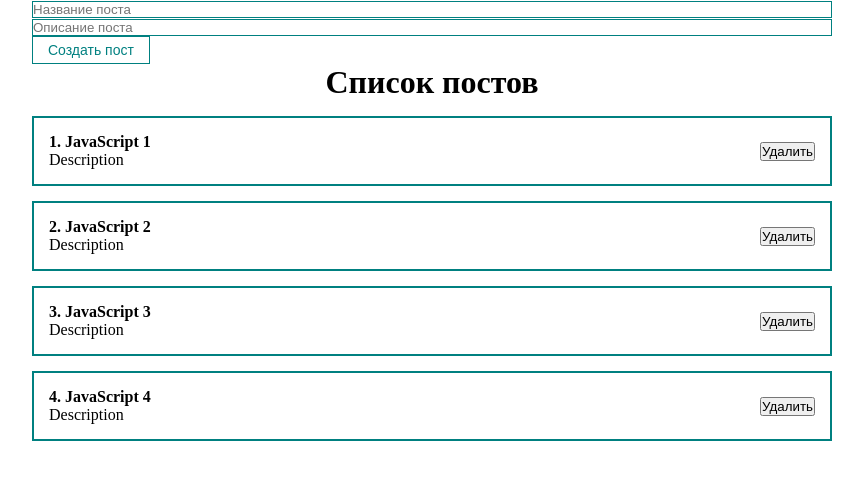
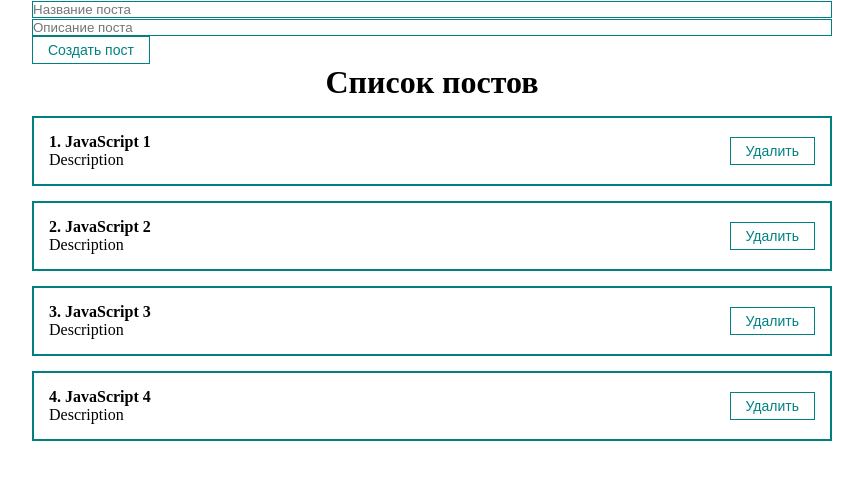
Before and after one commit to disgrace504/react-fund-curse-ts-vite, a React (Vite) app: page / in a window 1280 px wide. Shown: the top 480 px of the page, without its empty margins (208-1071 px from the left). Built offline with nearby package versions, Linux system fonts and the light colour scheme.

Commit message:
Сделал возможность удаления постов

```diff
--- a/src/App.tsx
+++ b/src/App.tsx
@@ -2,6 +2,7 @@ import './styles/App.scss'
 import { useState } from 'react'
 import { PostList } from './components/UI/PostList/PostList'
 import { CreatePostForm } from './components/UI/CreatePostForm/CreatePostForm'
+import { IPost } from './components/UI/PostItem/PostItem'
 
 export const App = () => {
   const [posts, setPosts] = useState([
@@ -11,11 +12,19 @@ export const App = () => {
     { id: 3, title: 'JavaScript 4', body: 'Description' },
   ])
 
+  const createNewPost = (newPost: IPost) => {
+    setPosts([...posts, { ...newPost, id: posts.length }])
+  }
+
+  const removePost = (post: IPost) => {
+    setPosts(posts.filter((postItem) => postItem.id !== post.id))
+  }
+
   return (
     <>
       <div className='App'>
-        <CreatePostForm setPosts={setPosts} posts={posts} />
-        <PostList posts={posts} title={'Список постов'} />
+        <CreatePostForm createNewPost={createNewPost} />
+        <PostList removePost={removePost} posts={posts} title={'Список постов'} />
       </div>
     </>
   )
--- a/src/components/UI/CreatePostForm/CreatePostForm.tsx
+++ b/src/components/UI/CreatePostForm/CreatePostForm.tsx
@@ -4,19 +4,16 @@ import { MyButton } from '../button/MyButton'
 import { IPost } from '../PostItem/PostItem'
 
 interface ICreatePostFormProps {
-  posts: IPost[]
-  setPosts: (posts: IPost[]) => void
+  createNewPost: (newPost: IPost) => void
 }
 
-export const CreatePostForm = ({ posts, setPosts }: ICreatePostFormProps) => {
+export const CreatePostForm = ({ createNewPost }: ICreatePostFormProps) => {
   const [newPost, setNewPost] = useState({ title: '', body: '' })
 
-  const addNewPost = (event: React.MouseEvent<HTMLButtonElement>) => {
+  const onAddNewPost = (event: React.MouseEvent<HTMLButtonElement>) => {
     event.preventDefault()
 
-    const updatedPosts = [...posts, { ...newPost, id: posts.length }]
-
-    setPosts(updatedPosts)
+    createNewPost(newPost)
 
     setNewPost({ title: '', body: '' })
   }
@@ -35,7 +32,7 @@ export const CreatePostForm = ({ posts, setPosts }: ICreatePostFormProps) => {
         placeholder='Описание поста'
         type='text'
       />
-      <MyButton onClick={addNewPost}>Создать пост</MyButton>
+      <MyButton onClick={onAddNewPost}>Создать пост</MyButton>
     </form>
   )
 }
--- a/src/components/UI/PostItem/PostItem.tsx
+++ b/src/components/UI/PostItem/PostItem.tsx
@@ -1,7 +1,8 @@
+import { MyButton } from '../button/MyButton'
 import cls from './PostItem.module.scss'
 
 export interface IPost {
-  id: number
+  id?: number
   title: string
   body: string
 }
@@ -9,9 +10,10 @@ export interface IPost {
 interface IPostItemProps {
   post: IPost
   postNumber: number
+  removePost: (newPost: IPost) => void
 }
 
-export const PostItem = ({ post, postNumber }: IPostItemProps) => {
+export const PostItem = ({ post, postNumber, removePost }: IPostItemProps) => {
   const { title, body } = post
   return (
     <div className={cls.post}>
@@ -20,7 +22,7 @@ export const PostItem = ({ post, postNumber }: IPostItemProps) => {
         <div>{body}</div>
       </div>
       <div className='postButton'>
-        <button>Удалить</button>
+        <MyButton onClick={() => removePost(post)}>Удалить</MyButton>
       </div>
     </div>
   )
--- a/src/components/UI/PostList/PostList.tsx
+++ b/src/components/UI/PostList/PostList.tsx
@@ -4,14 +4,15 @@ import { IPost, PostItem } from '../PostItem/PostItem'
 interface IPostListProps {
   posts: IPost[]
   title: string
+  removePost: (newPost: IPost) => void
 }
 
-export const PostList = ({ posts, title }: IPostListProps) => {
+export const PostList = ({ posts, title, removePost }: IPostListProps) => {
   return (
     <div>
       <h1 className={cls.appTitle}>{title}</h1>
       {posts.map((post, index: number) => (
-        <PostItem postNumber={index + 1} key={post.id} post={post} />
+        <PostItem removePost={removePost} postNumber={index + 1} key={post.id} post={post} />
       ))}
     </div>
   )
```
